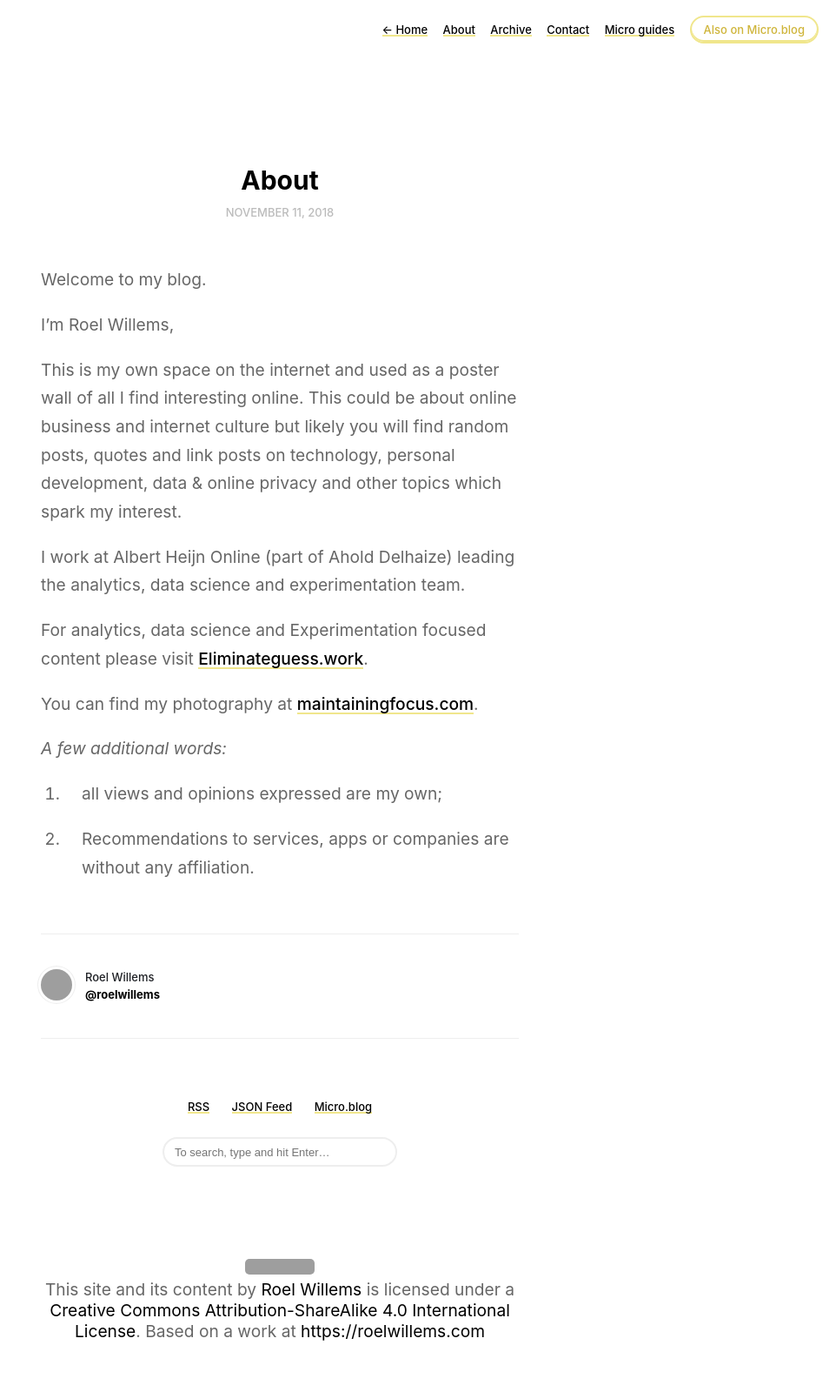
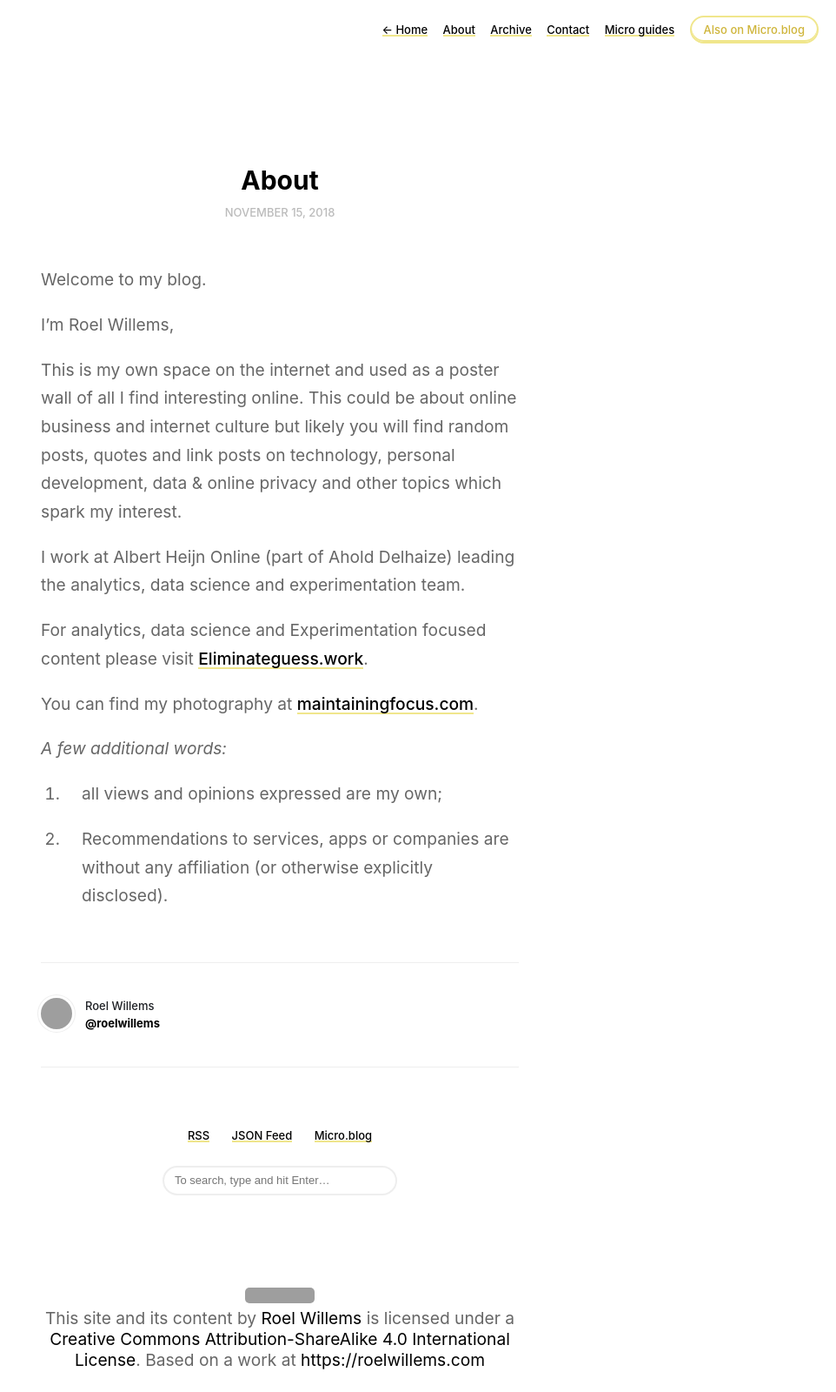
Before and after one commit to roelwillems/roelwillems.github.io, a Jekyll site: the page built from about.md, in a window 1280 px wide. Shown: the whole page at 87% size, without its empty margins (318-1280 px from the left). Built offline with Jekyll 4.4.1, drawn with Linux system fonts in a browser that asks for light colours; before the commit the page ends 1567 px from its top, so only the background shows below that; grey boxes are pictures that could not be loaded.

Commit message:
Mirroring from Micro.blog.

```diff
--- a/about.md
+++ b/about.md
@@ -4,7 +4,7 @@ permalink: "/about/"
 layout: page
 order: -1
 navigation: true
-date: 2018-11-11 09:18:20 +0100
+date: 2018-11-15 12:53:34 +0100
 ---
 Welcome to my blog.
 
@@ -20,4 +20,4 @@ You can find my photography at [maintainingfocus.com](https://maintainingfocus.c
 
 _A few additional words:_
 - all views and opinions expressed are my own;
-- Recommendations to services, apps or companies are without any affiliation.
+- Recommendations to services, apps or companies are without any affiliation (or otherwise explicitly disclosed).
```
